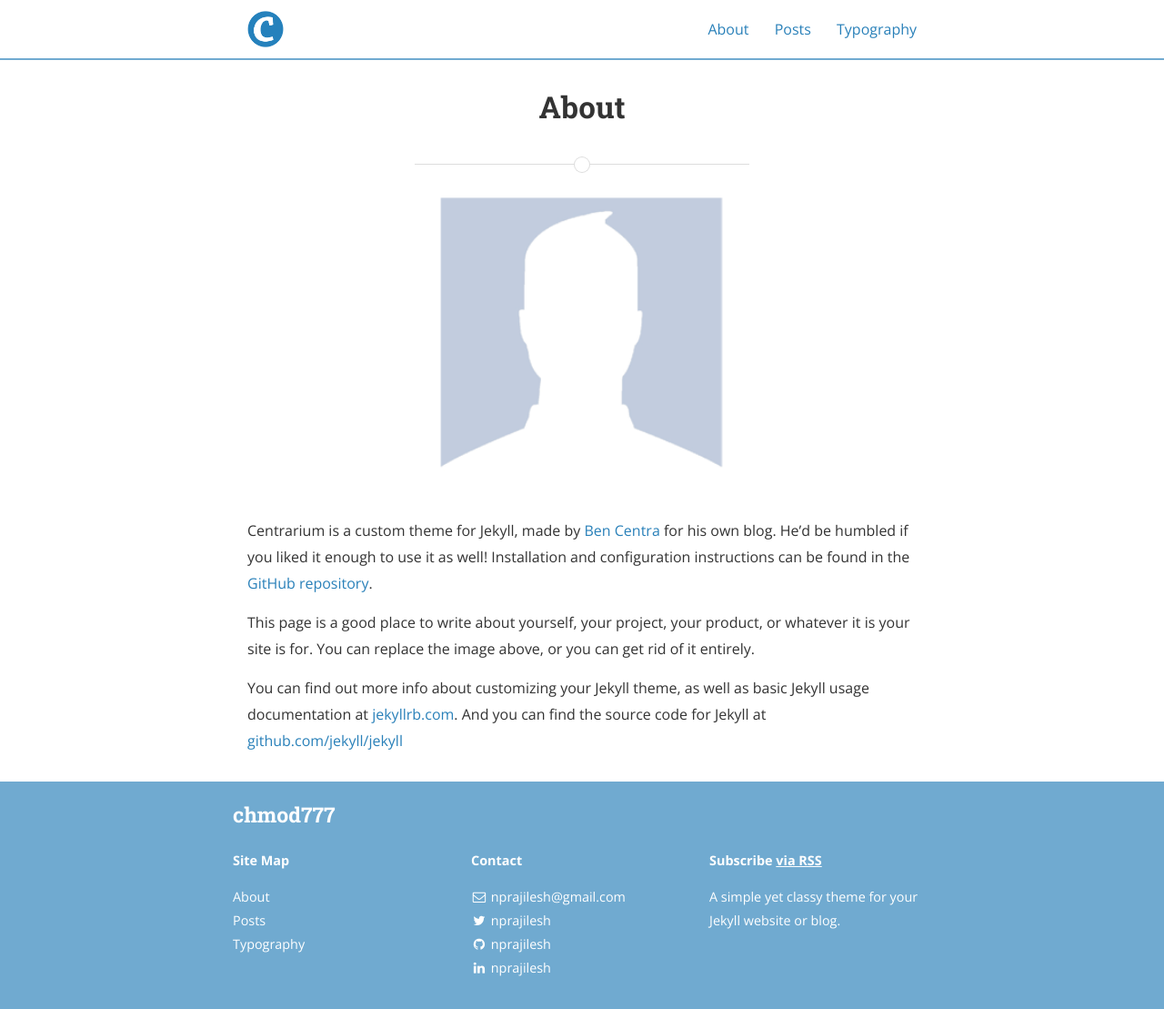
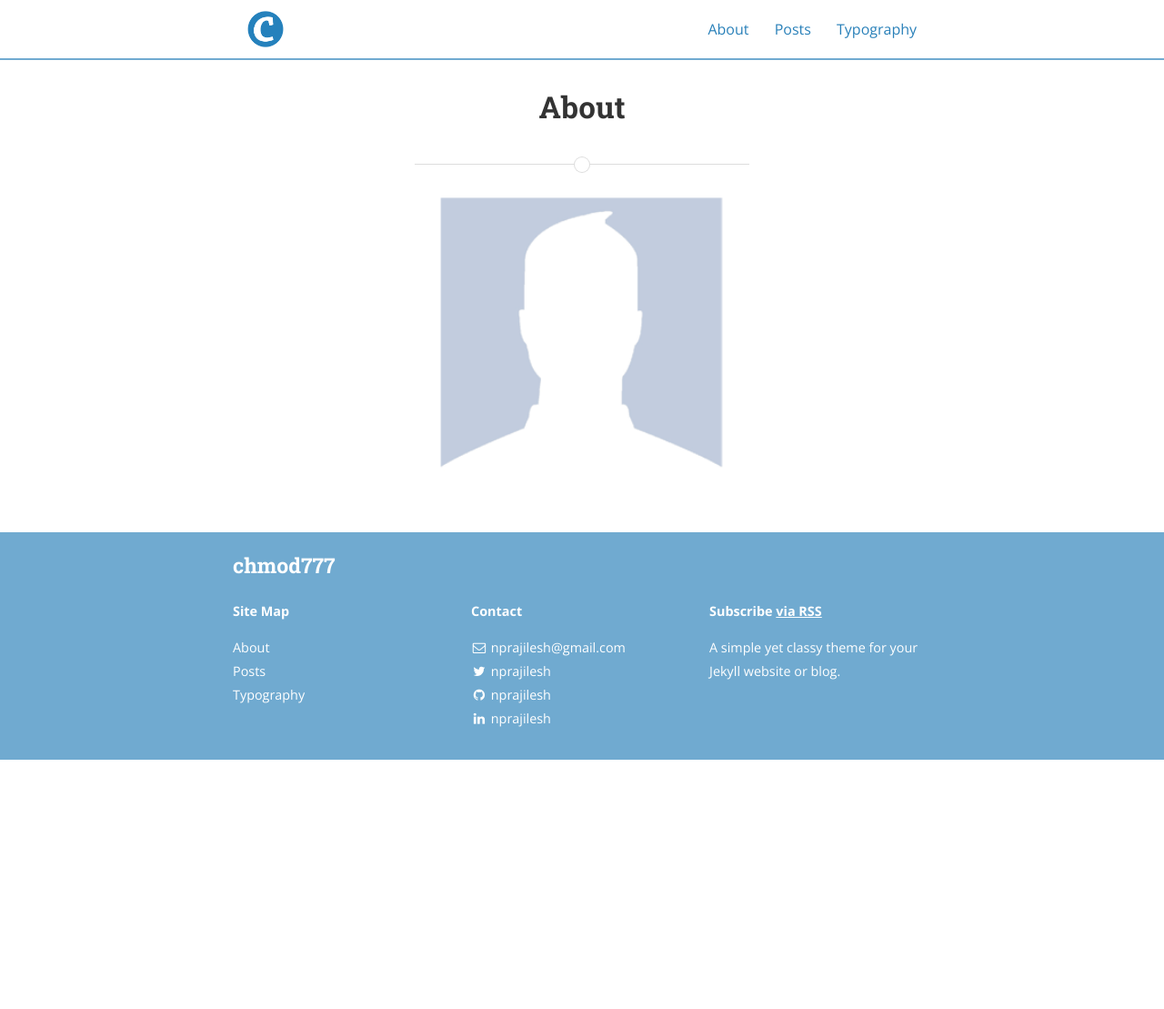
Before and after one commit to nprajilesh/chmod777, a Jekyll site: the page built from about.md, in a window 1280 px wide. Shown: the whole page at 91% size. Built offline with Jekyll 4.4.1, drawn with Linux system fonts in a browser that asks for light colours; nearby versions of some CDN libraries; after the commit the page ends 900 px from its top, so only the background shows below that.

Commit message:
google analytics enabled

```diff
--- a/_config.yml
+++ b/_config.yml
@@ -44,7 +44,7 @@ jekyll-archives:
 # disqus_shortname: nprajilesh
 
 # Google analytics
-# ga_tracking_id: "UA-XXXX-1"
+ga_tracking_id: "UA-135067563-1"
 
 # Category descriptions (for archive pages)
 descriptions:
--- a/about.md
+++ b/about.md
@@ -6,12 +6,8 @@ permalink: /about/
 
 <img src="{{ site.baseurl }}/assets/profile-placeholder.gif" title="Profile Picture" class="profile">
 
-Centrarium is a custom theme for Jekyll, made by [Ben Centra][bencentra] for his own blog. He'd be humbled if you liked it enough to use it as well! Installation and configuration instructions can be found in the [GitHub repository](https://github.com/bencentra/centrarium).
 
-This page is a good place to write about yourself, your project, your product, or whatever it is your site is for. You can replace the image above, or you can get rid of it entirely.
 
-You can find out more info about customizing your Jekyll theme, as well as basic Jekyll usage documentation at [jekyllrb.com](http://jekyllrb.com/). And you can find the source code for Jekyll at [github.com/jekyll/jekyll](https://github.com/jekyll/jekyll)
-
-[centrarium]: https://github.com/bencentra/centrarium
+[centrarium]: https://github.com/chmod777-in/chmod777
 [bencentra]: http://bencentra.com
-[jekyll]: https://github.com/jekyll/jekyll
+[jekyll]: https://github.com/chmod777-in/chmod777
```
